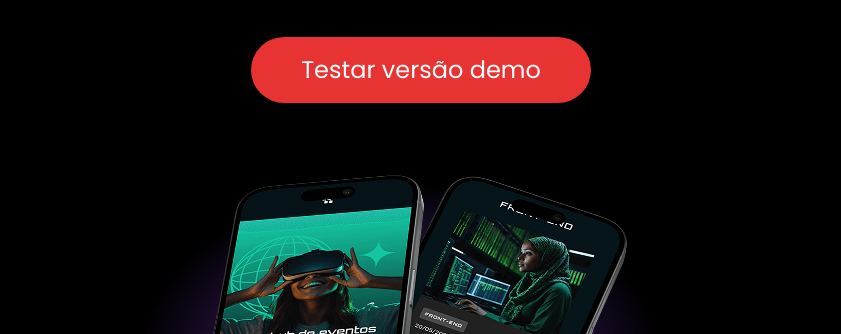
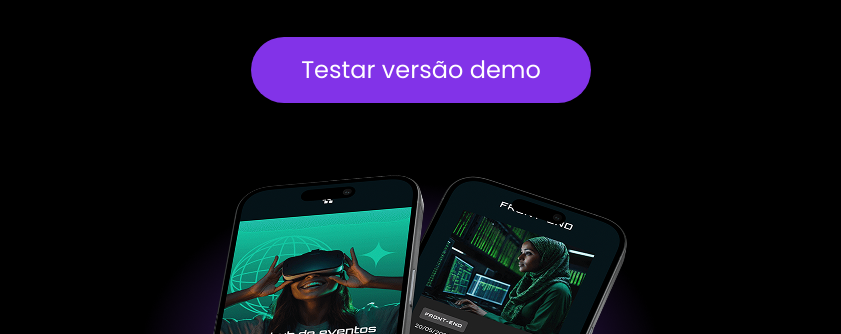
Before and after one commit to saeleuterio/tecboard, a plain HTML site: page index.html in a window 1280 px wide. In both pictures the pointer is over the link "Testar versão demo". Shown: the part 466-800 px from the top of the page, without its empty margins (219-1060 px from the left). Drawn offline with Linux system fonts and the light colour scheme.

Commit message:
Alterando a cor do hover do botão

```diff
--- a/css/style.css
+++ b/css/style.css
@@ -68,7 +68,7 @@ a {
 }
 
 a:hover {
-    background-color: #e83333;
+    background-color: #8233E8;
 }
 
 section img {
```
